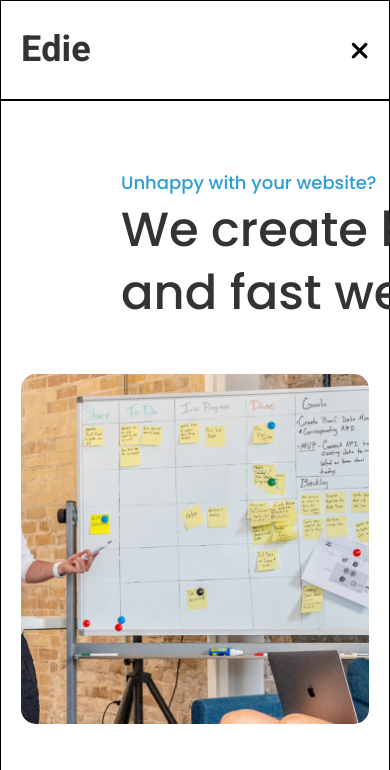
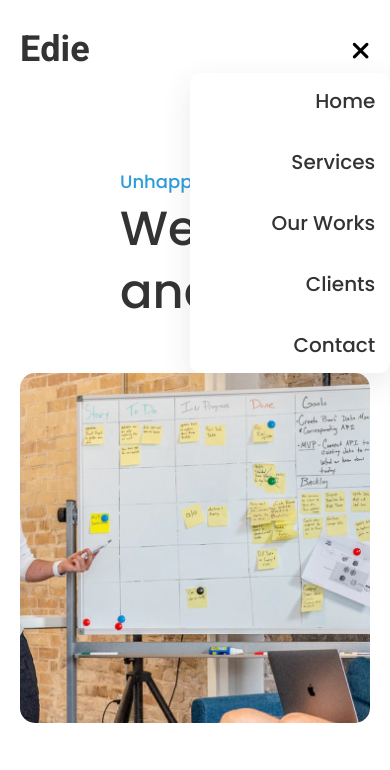
Before and after one commit to ibktommy/Edie-webpage-devchallenge, a plain HTML site: page index.html in a window 390 px wide. Both pictures are taken after a click on the element 358 px from the left and 50 px from the top of the page. Shown: the top 770 px of the page. Drawn offline with Linux system fonts and the light colour scheme.

Commit message:
Made the Navbar responsive

```diff
--- a/app.js
+++ b/app.js
@@ -1,9 +1,12 @@
 let navIcons = document.querySelector(".nav-menu-icon");
 let barIcon = document.querySelector(".fa-bars");
 let timesIcon = document.querySelector(".fa-times");
+let navMenuList = document.querySelector(".nav-menu-list");
 
 // Function to Toggle Icon when clicked
 navIcons.addEventListener("click", () => {
 	barIcon.classList.toggle("hidden");
 	timesIcon.classList.toggle("hidden");
+
+	navMenuList.classList.toggle("motion");
 });
--- a/index.html
+++ b/index.html
@@ -17,7 +17,7 @@
         <a href="#home">Edie</a>
       </div>
 
-      <!-- <div class="navlist">
+      <div class="navlist">
           <ul>
             <li>
               <a href="#home">Home</a>
@@ -47,7 +47,7 @@
               <a href="#contact">Contact</a>
             </li>
           </ul>
-      </div> -->
+      </div>
 
       <div class="nav-menu">
         <div class="nav-menu-icon">
@@ -55,7 +55,37 @@
           <i class="fa fa-times hidden"></i>
         </div>
 
-        <div class="nav-menu-list"></div>
+        <div class="nav-menu-list">
+          <ul>
+            <li>
+              <a href="#home">Home</a>
+            </li>
+          </ul>
+
+          <ul>
+            <li>
+              <a href="#services">Services</a>
+            </li>
+          </ul>
+
+          <ul>
+            <li>
+              <a href="#works">Our Works</a>
+            </li>
+          </ul>
+
+          <ul>
+            <li>
+              <a href="#clients">Clients</a>
+            </li>
+          </ul>
+
+          <ul>
+            <li>
+              <a href="#contact">Contact</a>
+            </li>
+          </ul>
+        </div>
       </div>
     </nav>
   <div class="container">
--- a/media.css
+++ b/media.css
@@ -1,3 +1,9 @@
-/* @media screen and (max-width: 700px) {
+@media screen and (max-width: 850px) {
+  .navlist {
+    display: none;
+  }
 
-} */
+  .nav-menu {
+    display: block;
+  }
+}
--- a/style.css
+++ b/style.css
@@ -24,6 +24,7 @@
 html {
   font-family: var(--pry-font);
   font-size: 62.5%;
+  scroll-behavior: smooth;
 }
 
 body {
@@ -49,7 +50,7 @@ nav {
   margin: 0 auto;
   height: 10rem;
   padding: 2rem;
-  border: .1rem solid #000;
+  /* border: .1rem solid #000; */
   top: 0;
   position: sticky;
   background: var(--white);
@@ -88,7 +89,9 @@ nav {
 
 /* NAV-MENU */
 .nav-menu {
-  /* border: .1rem solid #000; */
+  position: relative;
+  z-index: 50;
+  display: none;
 }
 
 .nav-menu-icon {
@@ -99,12 +102,48 @@ nav {
   font-size: 2.5rem;
 }
 
+.nav-menu-list {
+  position: absolute;
+  height: 30rem;
+  width: 20rem;
+  /* top: -30vh; */
+  transform: translate(-18rem, 1rem);
+  background: var(--white);
+  border-radius: 1rem;
+  padding: 1.5rem;
+  display: none;
+  opacity: 0;
+  flex-direction: column;
+  align-items: flex-end;
+  justify-content: space-between;
+  box-shadow: 0px 10px 30px rgba(51, 51, 51, 0.1);
+  z-index: 10;
+  transition: 1rem ease;
+}
+
+.nav-menu-list ul li {
+  list-style-type: none;
+}
+
+.nav-menu-list ul li a {
+  font-size: 2rem;
+  font-weight: 500;
+  color: var(--medium-dark-grey);
+}
+
+.nav-menu-list.motion {
+  display: flex;
+  opacity: 1;
+  transform: translate(-16.1rem, 1rem);
+  transition: .4s ease;
+}
+
 .container {
   max-width: 1440px;
   min-height: 1080px;
   margin: 0 auto;
   padding: 2rem;
-  border: .1rem solid #000;
+  /* border: .1rem solid #000; */
   position: relative;
 }
 
```
